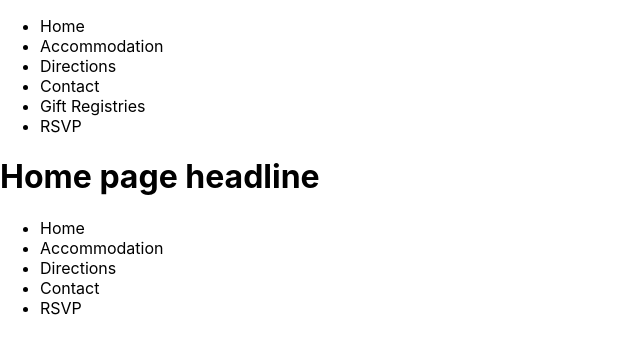
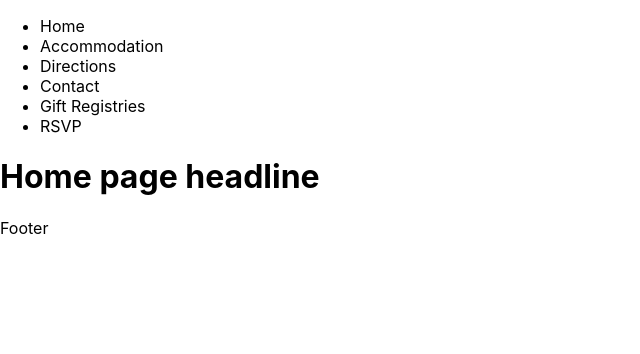
Before and after one commit to JamesGarethSmith/fiona-wedding, a Next.js app: page / in a window 1280 px wide. Shown: the top 354 px of the page, without its empty margins (0-640 px from the left). Built offline with nearby package versions, Linux system fonts and the light colour scheme.

Commit message:
fix: use Link instead of anchor tag

```diff
--- a/components/footer.tsx
+++ b/components/footer.tsx
@@ -1,21 +1,3 @@
-const Footer = () => (
-  <ul>
-    <li>
-      <a href="/">Home</a>
-    </li>
-    <li>
-      <a href="/accommodation">Accommodation</a>
-    </li>
-    <li>
-      <a href="/directions">Directions</a>
-    </li>
-    <li>
-      <a href="/contact">Contact</a>
-    </li>
-    <li>
-      <a href="">RSVP</a>
-    </li>
-  </ul>
-);
+const Footer = () => <div>Footer</div>;
 
 export default Footer;
--- a/components/menu.tsx
+++ b/components/menu.tsx
@@ -1,23 +1,25 @@
+import Link from "next/link";
+
 export default function Menu() {
   return (
     <ul>
       <li>
-        <a href="/">Home</a>
+        <Link href="/">Home</Link>
       </li>
       <li>
-        <a href="/accommodation">Accommodation</a>
+        <Link href="/accommodation">Accommodation</Link>
       </li>
       <li>
-        <a href="/directions">Directions</a>
+        <Link href="/directions">Directions</Link>
       </li>
       <li>
-        <a href="/contact">Contact</a>
+        <Link href="/contact">Contact</Link>
       </li>
       <li>
-        <a href="/gift-registries">Gift Registries</a>
+        <Link href="/gift-registries">Gift Registries</Link>
       </li>
       <li>
-        <a href="">RSVP</a>
+        <Link href="">RSVP</Link>
       </li>
     </ul>
   );
```
